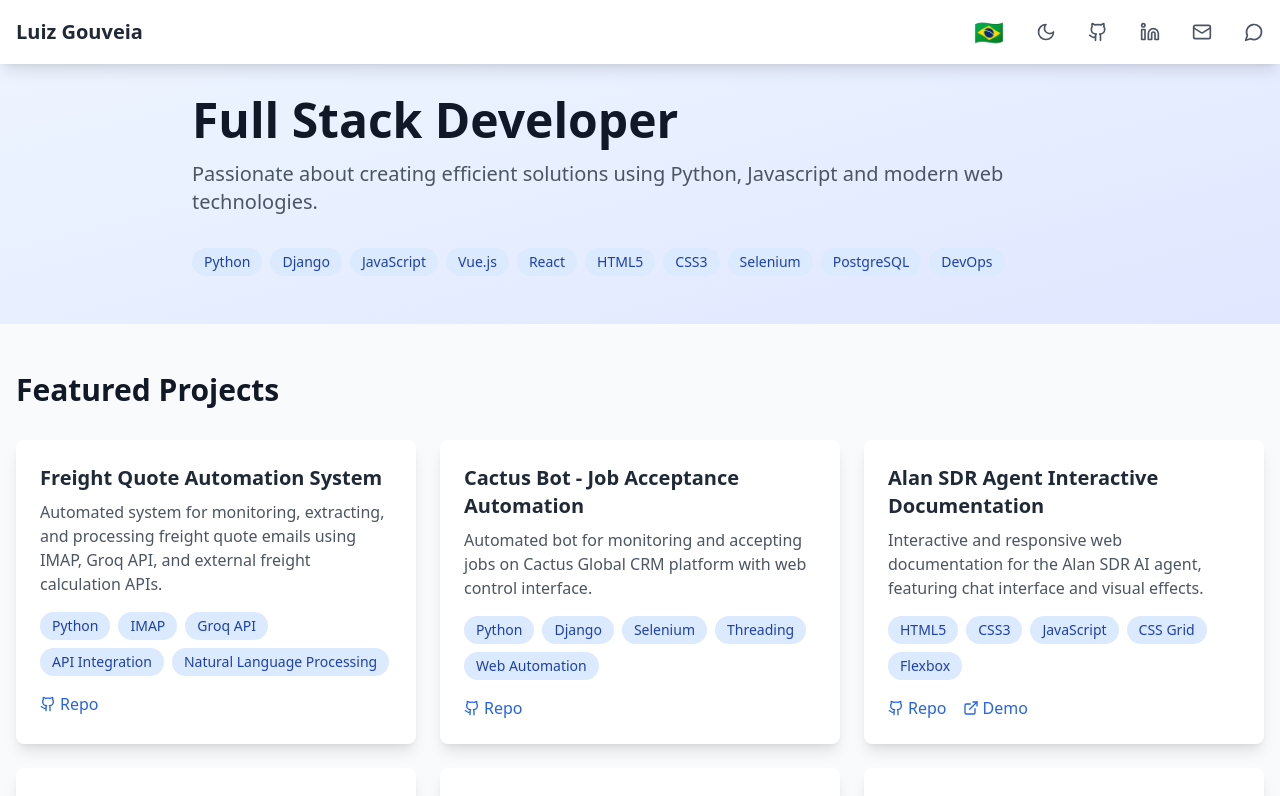
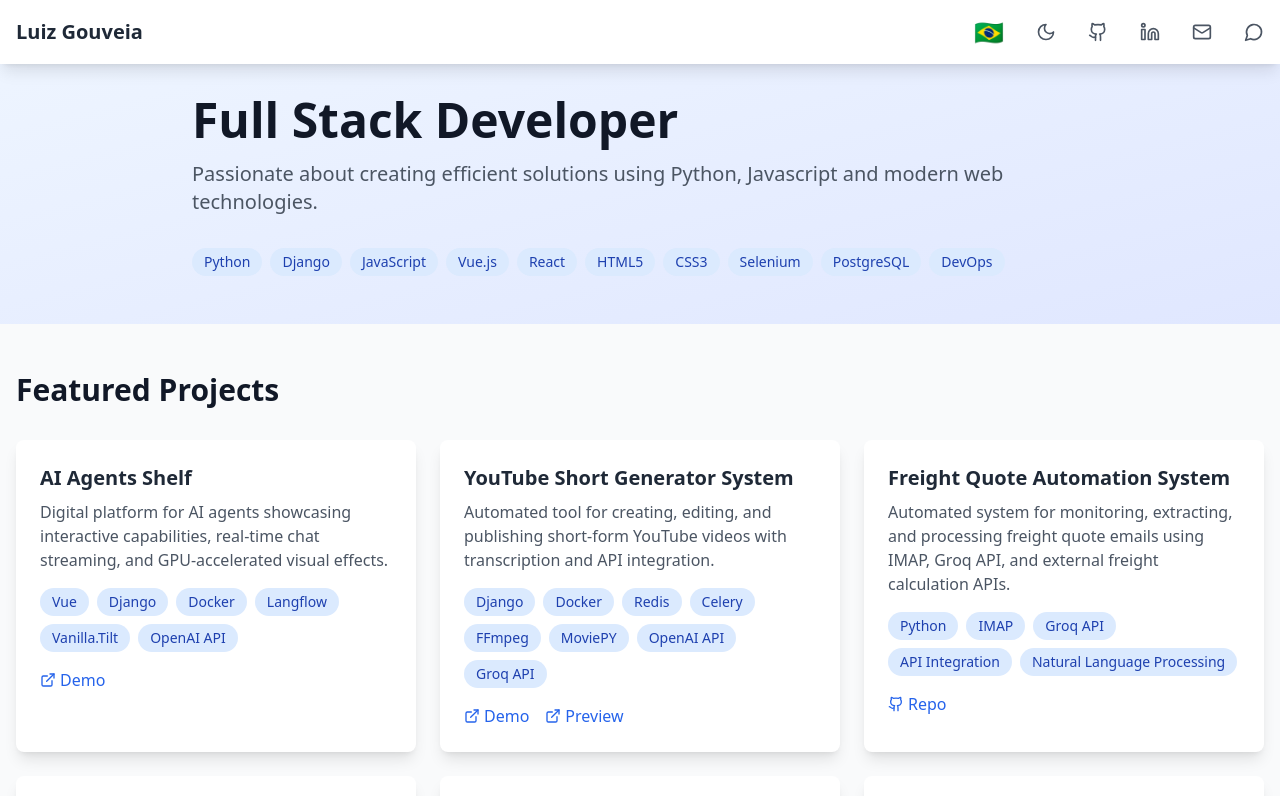
Before and after one commit to lgohere/portfolio, a React (Create React App) app: page / in a window 1280 px wide. Shown: the top 796 px of the page. Built offline with nearby package versions, Linux system fonts and the light colour scheme.

Commit message:
added Short Generator project & AI Agent Shelf

```diff
--- a/src/components/Portfolio.js
+++ b/src/components/Portfolio.js
@@ -13,6 +13,8 @@ const translations = {
     whatsapp: "WhatsApp",
     whatsappMessage: "Hello! I'd like to talk about your portfolio.",
     projectTitles: {
+      "AI Agents Shelf": "AI Agents Shelf",
+      "Short Generator System": "YouTube Short Generator System",
       "Freight Quote Automation System": "Freight Quote Automation System",
       "Cactus Bot - Job Acceptance Automation": "Cactus Bot - Job Acceptance Automation",
       "Alan SDR Agent Interactive Documentation": "Alan SDR Agent Interactive Documentation",
@@ -25,6 +27,8 @@ const translations = {
       "Trot Geo Tracking": "Trot Geo Tracking"
     },
     projectDescriptions: {
+      "AI Agents Shelf": "Digital platform for AI agents showcasing interactive capabilities, real-time chat streaming, and GPU-accelerated visual effects.",
+      "Short Generator System": "Automated tool for creating, editing, and publishing short-form YouTube videos with transcription and API integration.",
       "Freight Quote Automation System": "Automated system for monitoring, extracting, and processing freight quote emails using IMAP, Groq API, and external freight calculation APIs.",
       "Cactus Bot - Job Acceptance Automation": "Automated bot for monitoring and accepting jobs on Cactus Global CRM platform with web control interface.",
       "Alan SDR Agent Interactive Documentation": "Interactive and responsive web documentation for the Alan SDR AI agent, featuring chat interface and visual effects.",
@@ -48,6 +52,8 @@ const translations = {
     whatsapp: "WhatsApp",
     whatsappMessage: "Olá! Gostaria de conversar sobre seu portfólio.",
     projectTitles: {
+      "AI Agents Shelf": "Estante Interativa de Agentes de IA",
+      "Short Generator System": "Sistema Gerador de Cortes do Youtube",
       "Freight Quote Automation System": "Sistema de Automação de Cotação de Frete",
       "Cactus Bot - Job Acceptance Automation": "Cactus Bot - Automação de Aceitação de Trabalhos",
       "Alan SDR Agent Interactive Documentation": "Documentação Interativa do Agente Alan SDR",
@@ -60,6 +66,8 @@ const translations = {
       "Trot Geo Tracking": "Rastreamento Geográfico Trot"
     },
     projectDescriptions: {
+      "AI Agents Shelf": "Plataforma digital para agentes de IA, exibindo capacidades interativas, streaming de chat em tempo real e efeitos visuais acelerados por GPU.",
+      "Short Generator System": "Ferramenta automatizada para criação, edição e publicação de vídeos curtos no YouTube com transcrição e integração via API.",
       "Freight Quote Automation System": "Sistema automatizado para monitoramento, extração e processamento de e-mails de cotação de frete usando IMAP, API Groq e APIs externas de cálculo.",
       "Cactus Bot - Job Acceptance Automation": "Bot automatizado para monitorar e aceitar trabalhos na plataforma Cactus Global CRM com interface web de controle.",
       "Alan SDR Agent Interactive Documentation": "Documentação web interativa e responsiva para o agente AI Alan SDR, com interface de chat e efeitos visuais.",
@@ -84,7 +92,7 @@ const TechStack = ({ technologies }) => (
   </div>
 );
 
-const ProjectCard = ({ title, description, technologies, repoUrl, demoUrl, language }) => (
+const ProjectCard = ({ title, description, technologies, repoUrl, demoUrl, previewUrl, language }) => (
   <div className="bg-white dark:bg-gray-800 p-6 rounded-lg shadow-lg hover:shadow-xl transition-shadow">
     <h3 className="text-xl font-bold mb-2 text-gray-800 dark:text-gray-100">{title}</h3>
     <p className="text-gray-600 dark:text-gray-300 mb-4">{description}</p>
@@ -100,6 +108,12 @@ const ProjectCard = ({ title, description, technologies, repoUrl, demoUrl, langu
         <a href={demoUrl} target="_blank" rel="noopener noreferrer"
            className="flex items-center text-blue-600 dark:text-blue-400 hover:text-blue-800 dark:hover:text-blue-300">
           <ExternalLink className="w-4 h-4 mr-1" /> {translations[language].demo}
+        </a>
+      )}
+      {previewUrl && (
+        <a href={previewUrl} target="_blank" rel="noopener noreferrer"
+           className="flex items-center text-blue-600 dark:text-blue-400 hover:text-blue-800 dark:hover:text-blue-300">
+          <ExternalLink className="w-4 h-4 mr-1" /> Preview
         </a>
       )}
     </div>
@@ -137,6 +151,19 @@ const Portfolio = () => {
   };
 
   const projects = [
+    {
+      title: "AI Agents Shelf",
+      description: "Digital platform for AI agents showcasing interactive capabilities, real-time chat streaming, and GPU-accelerated visual effects.",
+      technologies: ["Vue", "Django", "Docker", "Langflow", "Vanilla.Tilt", "OpenAI API"],
+      demoUrl: "https://www.instagram.com/p/DEkh7JGvVOr"
+    },
+    {
+      title: "Short Generator System",
+      description: "Automated tool for creating, editing, and publishing short-form YouTube videos with transcription and API integration.",
+      technologies: ["Django", "Docker", "Redis", "Celery", "FFmpeg", "MoviePY", "OpenAI API", "Groq API"],
+      demoUrl: "https://www.instagram.com/p/DCpeuWmR5QR/",
+      previewUrl: "https://www.linkedin.com/posts/lgohere_youtubeshortsgenerator-youtubeautomation-activity-7268075929162182656-RPbw?utm_source=share&utm_medium=member_desktop"
+    },
     {
       title: "Freight Quote Automation System",
       description: "Sistema automatizado para monitoramento, extração e processamento de e-mails de cotação de frete usando IMAP, API Groq e APIs externas de cálculo.",
@@ -192,7 +219,7 @@ const Portfolio = () => {
       title: "MTH Bolos e Salgados",
       description: "Sistema de pedidos online para confeitaria com opções de entrega e retirada.",
       technologies: ["Vue.js", "JavaScript", "HTML", "CSS"],
-      demoUrl: "https://www.mthbolosesalgados.com.br",
+      demoUrl: "https://lgohere.github.io/th-webpage",
       repoUrl: "https://github.com/lgohere/th-webpage"
     },
     {
```
Also changed, not shown: public/index.html (+0 -23 lines), public/logo192.png (deleted), public/logo512.png (deleted).
